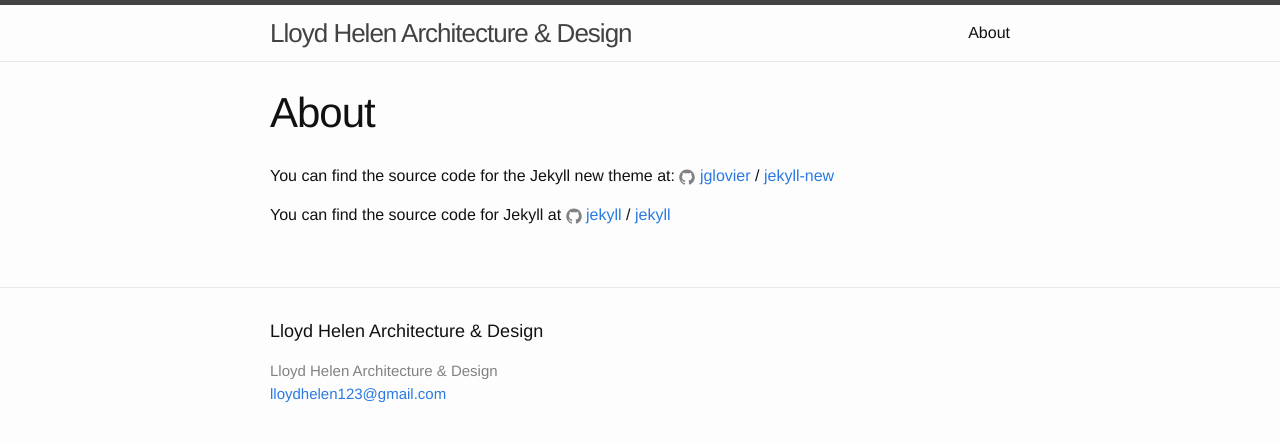
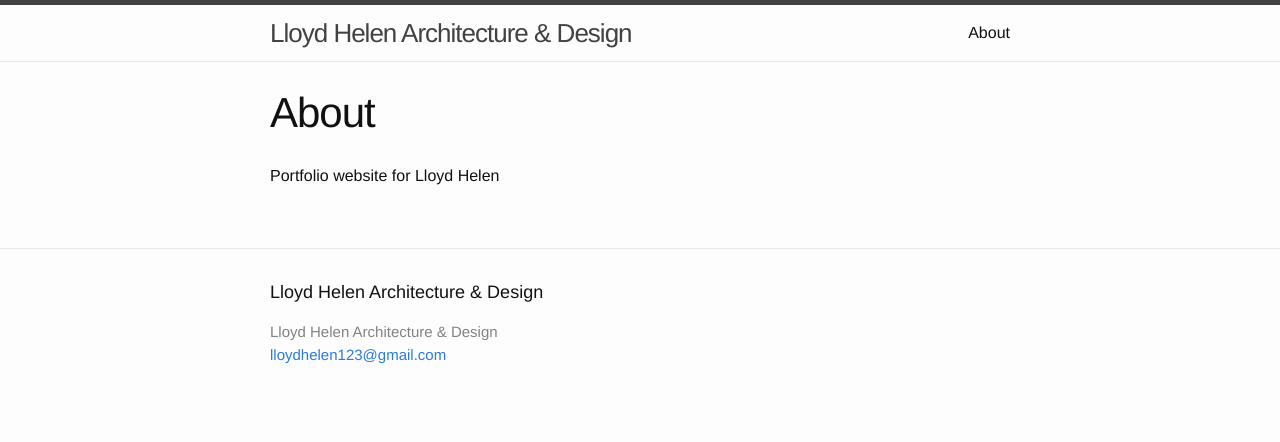
Before and after one commit to lloydhelen123/lloydhelen123.github.io, a Jekyll site: the page built from about.md, in a window 1280 px wide. Shown: the top 442 px of the page. Built offline with Jekyll 4.4.1, drawn with Linux system fonts in a browser that asks for light colours.

Commit message:
Update about.md

```diff
--- a/about.md
+++ b/about.md
@@ -4,12 +4,4 @@
 permalink: /about/
 ---
 
-
-
-You can find the source code for the Jekyll new theme at:
-{% include icon-github.html username="jglovier" %} /
-[jekyll-new](https://github.com/jglovier/jekyll-new)
-
-You can find the source code for Jekyll at
-{% include icon-github.html username="jekyll" %} /
-[jekyll](https://github.com/jekyll/jekyll)
+Portfolio website for Lloyd Helen
```
